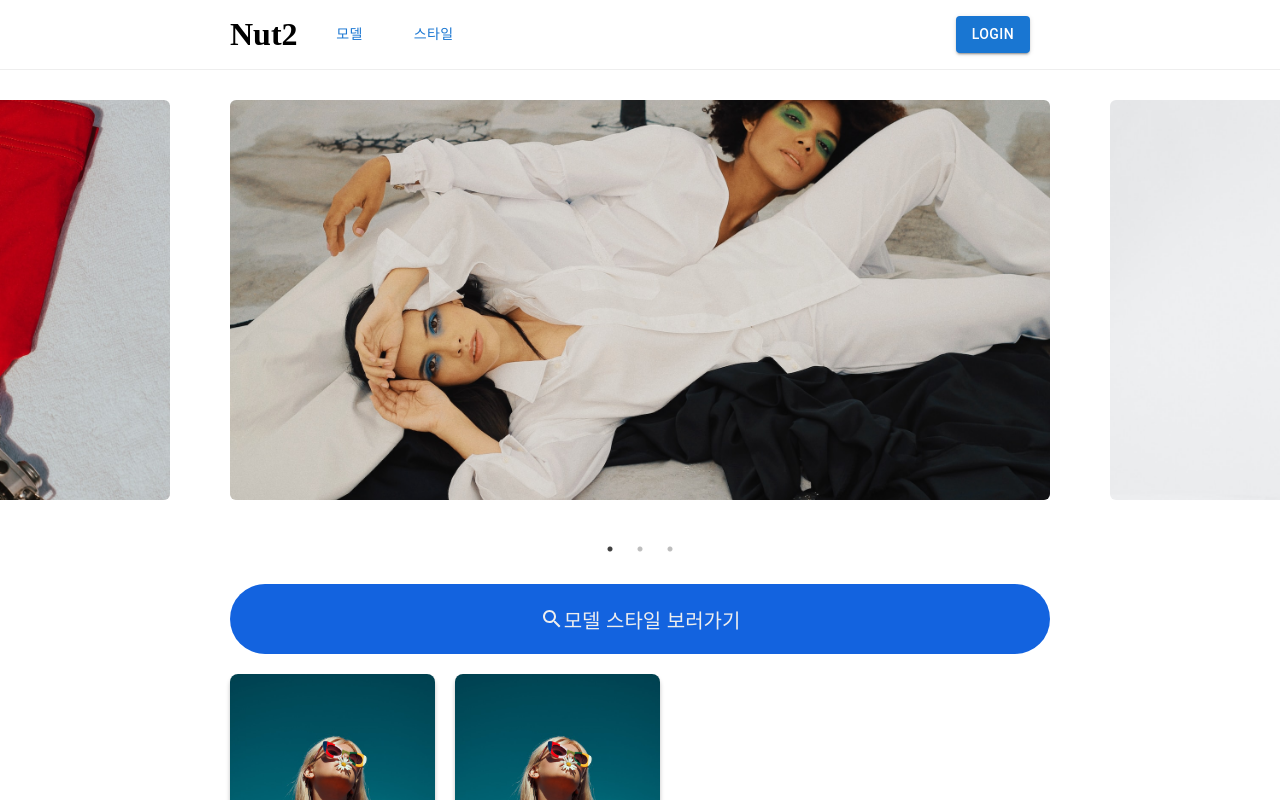
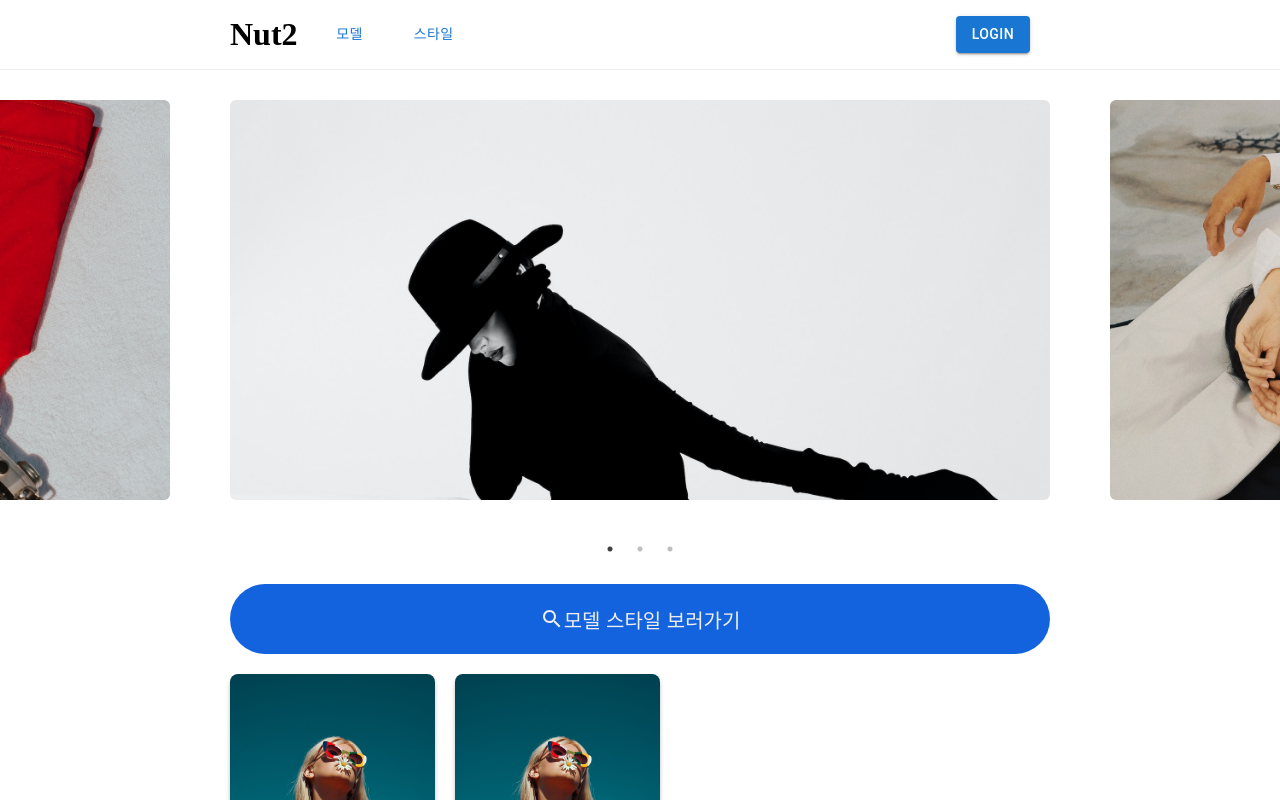
Before and after one commit to jihoon8730/Nut2, a Next.js app: page / in a window 1280 px wide. Shown: the top 800 px of the page. Built offline with nearby package versions, Linux system fonts and the light colour scheme; no server answers; the database is empty.

Commit message:
slick 메인이미지 변경

```diff
--- a/components/ui/slick.tsx
+++ b/components/ui/slick.tsx
@@ -34,10 +34,10 @@ export default function Slick() {
     <div>
       <StyledSlider {...settings}>
         <ImageBox>
-          <Images src="/images/slick01.jpg" alt="Nut메인 이미지" />
+          <Images src="/images/slick02.jpg" alt="Nut메인 이미지" />
         </ImageBox>
         <ImageBox>
-          <Images src="/images/slick02.jpg" alt="Nut메인 이미지" />
+          <Images src="/images/slick01.jpg" alt="Nut메인 이미지" />
         </ImageBox>
         <ImageBox>
           <Images src="/images/slick03.jpg" alt="Nut메인 이미지" />
```
